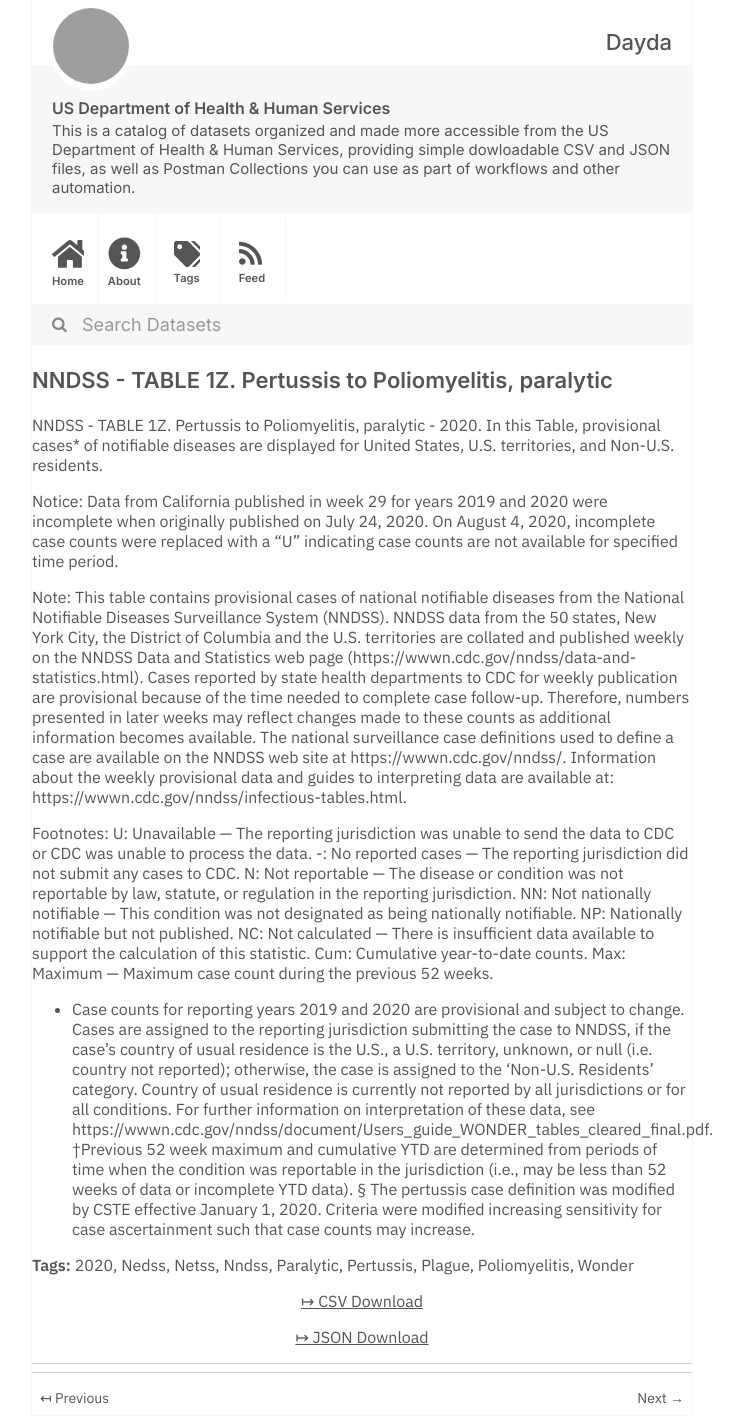
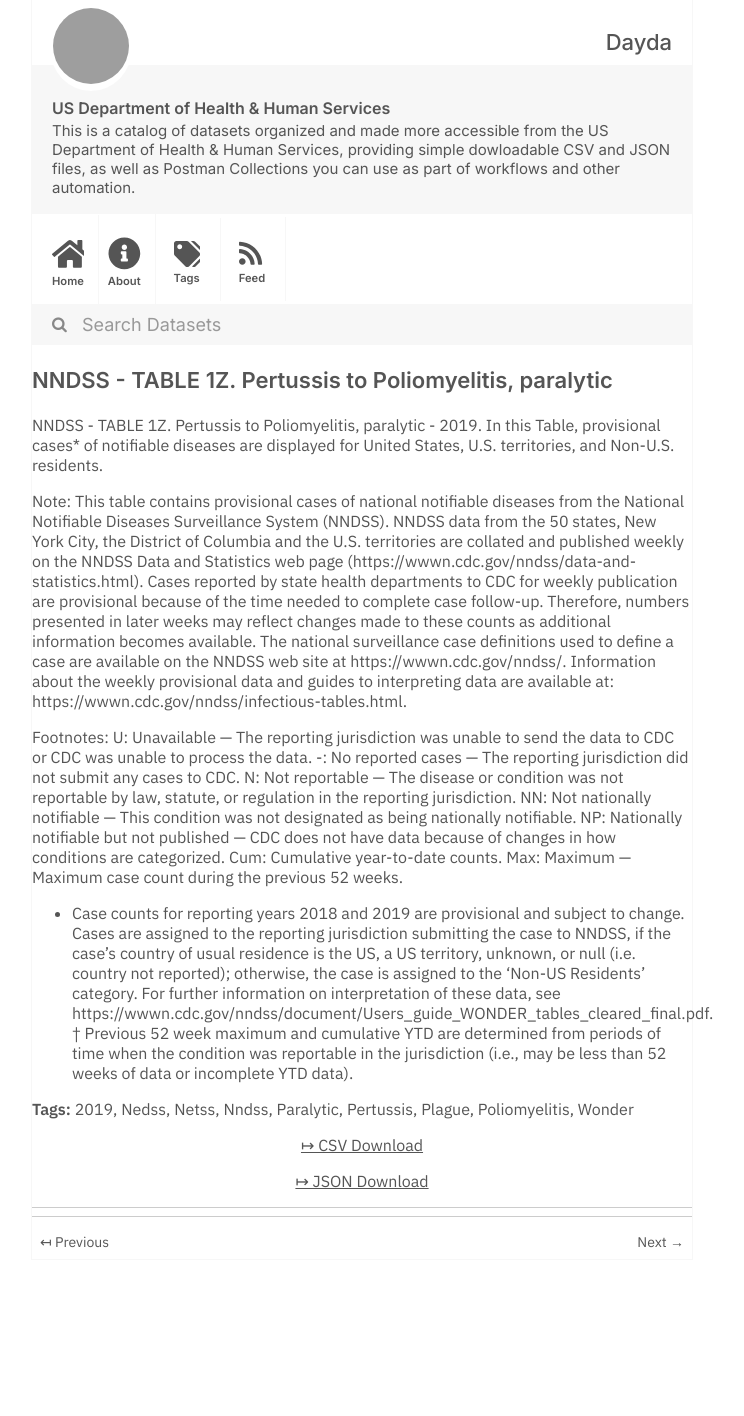
Before and after one commit to dayda-entities/us-department-of-health-and-human-services, a Jekyll site: the page built from _posts/2020-11-10-nndss-table-1z-pertussis-to-po.md, in a window 1280 px wide. Shown: the whole page, without its empty margins (278-1022 px from the left). Built offline with Jekyll 4.4.1, drawn with Linux system fonts in a browser that asks for light colours; after the commit the page ends 1260 px from its top, so only the background shows below that; grey boxes are pictures that could not be loaded.

Commit message:
Publish Data

```diff
--- a/_posts/2020-11-10-nndss-table-1z-pertussis-to-po.md
+++ b/_posts/2020-11-10-nndss-table-1z-pertussis-to-po.md
@@ -1,11 +1,11 @@
 ---
 title: 'NNDSS - TABLE 1Z. Pertussis to Poliomyelitis, paralytic'
-created: '2020-11-10T16:16:31.911164'
-modified: '2021-05-07T10:07:34.819515'
+created: '2020-11-10T16:18:11.082544'
+modified: '2021-04-17T03:02:30.917754'
 state: active
 type: dataset
 tags:
-  - '2020'
+  - '2019'
   - Nedss
   - Netss
   - Nndss
@@ -15,14 +15,12 @@ tags:
   - Poliomyelitis
   - Wonder
 groups: []
-csv_url: 'https://data.cdc.gov/api/views/247v-f7n9/rows.csv?accessType=DOWNLOAD'
-json_url: 'https://data.cdc.gov/api/views/247v-f7n9/rows.json?accessType=DOWNLOAD'
+csv_url: 'https://data.cdc.gov/api/views/bve7-bjy2/rows.csv?accessType=DOWNLOAD'
+json_url: 'https://data.cdc.gov/api/views/bve7-bjy2/rows.json?accessType=DOWNLOAD'
 layout: post
 
 ---
-NNDSS - TABLE 1Z. Pertussis to Poliomyelitis, paralytic - 2020. In this Table, provisional cases* of notifiable diseases are displayed for United States, U.S. territories, and Non-U.S. residents.
-
-Notice: Data from California published in week 29 for years 2019 and 2020 were incomplete when originally published on July 24, 2020. On August 4, 2020, incomplete case counts were replaced with a "U" indicating case counts are not available for specified time period.
+NNDSS - TABLE 1Z. Pertussis to Poliomyelitis, paralytic - 2019. In this Table, provisional cases* of notifiable diseases are displayed for United States, U.S. territories, and Non-U.S. residents.
 
 Note:
 This table contains provisional cases of national notifiable diseases from the National Notifiable Diseases Surveillance System (NNDSS). NNDSS data from the 50 states, New York City, the District of Columbia and the U.S. territories are collated and published weekly on the NNDSS Data and Statistics web page (https://wwwn.cdc.gov/nndss/data-and-statistics.html). Cases reported by state health departments to CDC for weekly publication are provisional because of the time needed to complete case follow-up. Therefore, numbers presented in later weeks may reflect changes made to these counts as additional information becomes available. The national surveillance case definitions used to define a case are available on the NNDSS web site at https://wwwn.cdc.gov/nndss/. Information about the weekly provisional data and guides to interpreting data are available at: https://wwwn.cdc.gov/nndss/infectious-tables.html.
@@ -32,10 +30,8 @@ U: Unavailable — The reporting jurisdiction was unable to send the data to CDC
 -: No reported cases — The reporting jurisdiction did not submit any cases to CDC.
 N: Not reportable — The disease or condition was not reportable by law, statute, or regulation in the reporting jurisdiction.
 NN: Not nationally notifiable — This condition was not designated as being nationally notifiable.
-NP: Nationally notifiable but not published.
-NC: Not calculated — There is insufficient data available to support the calculation of this statistic.
+NP: Nationally notifiable but not published — CDC does not have data because of changes in how conditions are categorized.
 Cum: Cumulative year-to-date counts.
 Max: Maximum — Maximum case count during the previous 52 weeks.
-* Case counts for reporting years 2019 and 2020 are provisional and subject to change. Cases are assigned to the reporting jurisdiction submitting the case to NNDSS, if the case's country of usual residence is the U.S., a U.S. territory, unknown, or null (i.e. country not reported); otherwise, the case is assigned to the 'Non-U.S. Residents' category. Country of usual residence is currently not reported by all jurisdictions or for all conditions. For further information on interpretation of these data, see https://wwwn.cdc.gov/nndss/document/Users_guide_WONDER_tables_cleared_final.pdf.
-†Previous 52 week maximum and cumulative YTD are determined from periods of time when the condition was reportable in the jurisdiction (i.e., may be less than 52 weeks of data or incomplete YTD data).
-§ The pertussis case definition was modified by CSTE effective January 1, 2020. Criteria were modified increasing sensitivity for case ascertainment such that case counts may increase.
+* Case counts for reporting years 2018 and 2019 are provisional and subject to change. Cases are assigned to the reporting jurisdiction submitting the case to NNDSS, if the case's country of usual residence is the US, a US territory, unknown, or null (i.e. country not reported); otherwise, the case is assigned to the 'Non-US Residents' category. For further information on interpretation of these data, see https://wwwn.cdc.gov/nndss/document/Users_guide_WONDER_tables_cleared_final.pdf.
+† Previous 52 week maximum and cumulative YTD are determined from periods of time when the condition was reportable in the jurisdiction (i.e., may be less than 52 weeks of data or incomplete YTD data).
```
